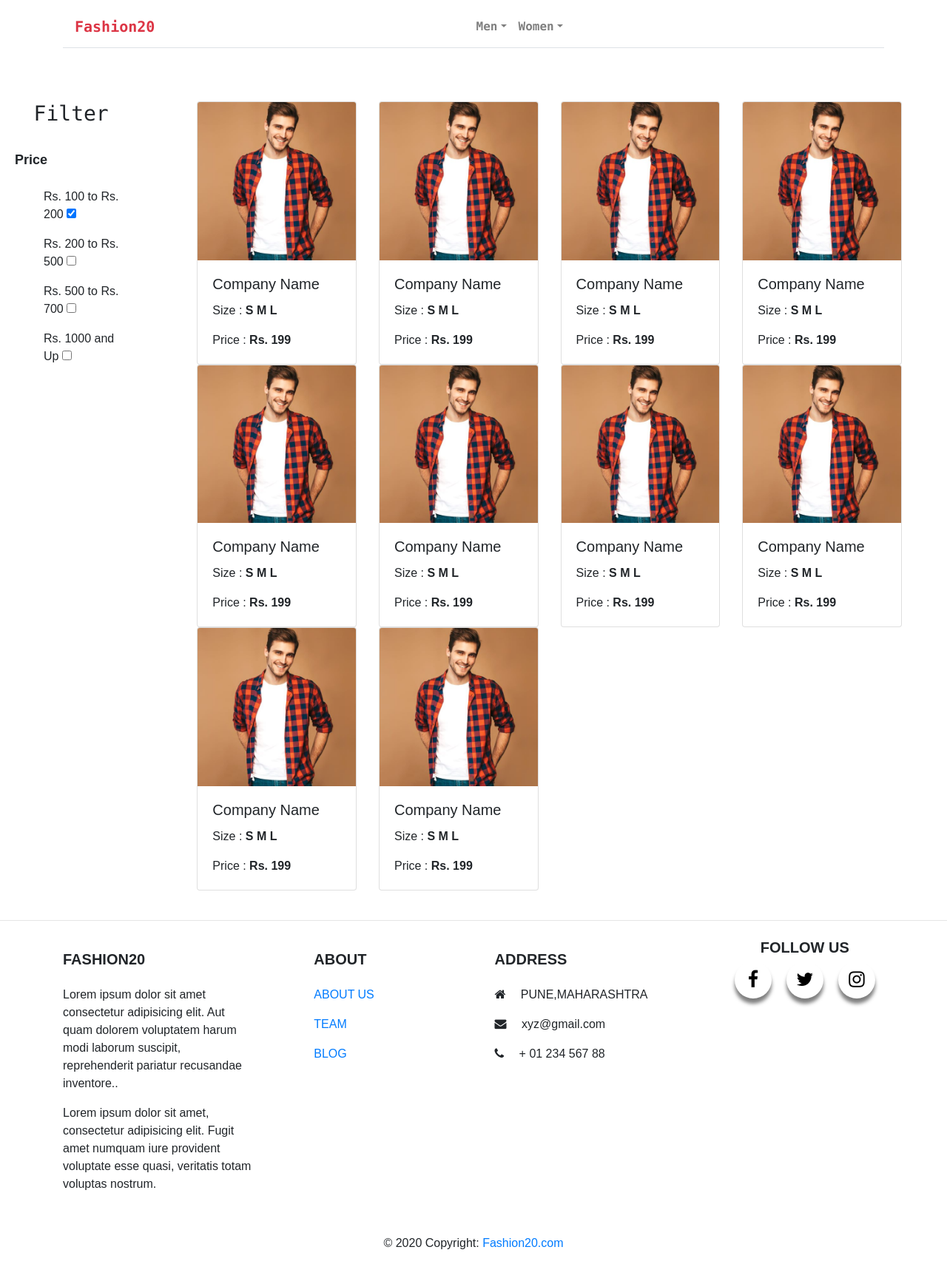
After one commit to sejalrane777/Sejal, a PHP site: page /filter_page.php in a window 1280 px wide. The commit adds this page. Shown: the whole page at 74% size. Run offline with PHP 8.4, Linux system fonts and the light colour scheme; data comes from the database, SQL or seed files in the repository.

Commit message:
added filter page UI

```diff
--- a/css/style.css
+++ b/css/style.css
@@ -165,3 +165,4 @@ body {
 .social-menu ul li:nth-child(5) a:hover {
   background-color: #0077B5;
 }
+/* end social-menu css */
--- /dev/null
+++ b/filter_page.php
@@ -0,0 +1,193 @@
+<?php include("includes/header.php"); ?> <br><br><br>
+<link rel="stylesheet" type="text/css" href="css/filter.css" />
+
+
+
+
+<div class="container-flex">
+    <div class="row">
+        <div class="col-sm-2 col-md-3 col-lg-2">
+            <div class="container-flex ml-1 ">
+                <h3 class="text-monospace text-center">Filter</h3>
+                <br><span class=" font-weight-bold ml-3" style="font-size:large; font-family:sans-serif; ">Price</span>
+
+                <ul style="list-style-type:none;"><br>
+
+                    <label class="container  pb-2"> Rs. 100 to Rs. 200
+                        <input type="checkbox" checked="checked">
+                        <span class="checkmark"></span>
+                    </label>
+                    <label class="container pb-2"> Rs. 200 to Rs. 500
+                        <input type="checkbox">
+                        <span class="checkmark"></span>
+                    </label>
+                    <label class="container pb-2"> Rs. 500 to Rs. 700
+                        <input type="checkbox">
+                        <span class="checkmark"></span>
+                    </label>
+                    <label class="container pb-2"> Rs. 1000 and Up
+                        <input type="checkbox">
+                        <span class="checkmark"></span>
+                    </label>
+                </ul>
+
+            </div>
+        </div>
+
+
+        <div class="col-sm-9 col-md-8 col-lg-9 ml-md-5 ">
+            <div class="row">
+
+                <div class="col-6  col-md-3">
+                    <div class="card-deck">
+                        <div class="card">
+                            <img src="images/men topwear.jpg" class="card-img-top " alt="...">
+                            <div class="card-body">
+                                <h5 class="card-title">Company Name</h5>
+                                <p class="card-text">Size  :<span class="font-weight-bold"> S M L</span></p>
+                                <p class="card-text">Price :<span class="font-weight-bold "> Rs. 199</span></p>
+                            </div>
+                        </div>
+                    </div>
+
+                </div>
+                <div class="col-6  col-md-3">
+                    <div class="card-deck">
+                        <div class="card">
+                            <img src="images/men topwear.jpg" class="card-img-top " alt="...">
+                            <div class="card-body">
+                                <h5 class="card-title">Company Name</h5>
+                                <p class="card-text">Size  :<span class="font-weight-bold"> S M L</span></p>
+                                <p class="card-text">Price :<span class="font-weight-bold "> Rs. 199</span></p>
+                            </div>
+                        </div>
+                    </div>
+
+                </div>
+                <div class="col-6  col-md-3">
+                    <div class="card-deck">
+                        <div class="card">
+                            <img src="images/men topwear.jpg" class="card-img-top " alt="...">
+                            <div class="card-body">
+                                <h5 class="card-title">Company Name</h5>
+                                <p class="card-text">Size  :<span class="font-weight-bold"> S M L</span></p>
+                                <p class="card-text">Price :<span class="font-weight-bold "> Rs. 199</span></p>
+                            </div>
+                        </div>
+                    </div>
+
+                </div>
+                <div class="col-6  col-md-3">
+                    <div class="card-deck">
+                        <div class="card">
+                            <img src="images/men topwear.jpg" class="card-img-top " alt="...">
+                            <div class="card-body">
+                                <h5 class="card-title">Company Name</h5>
+                                <p class="card-text">Size  :<span class="font-weight-bold"> S M L</span></p>
+                                <p class="card-text">Price :<span class="font-weight-bold "> Rs. 199</span></p>
+                            </div>
+                        </div>
+                    </div>
+
+                </div>
+                <div class="col-6  col-md-3">
+                    <div class="card-deck">
+                        <div class="card">
+                            <img src="images/men topwear.jpg" class="card-img-top " alt="...">
+                            <div class="card-body">
+                                <h5 class="card-title">Company Name</h5>
+                                <p class="card-text">Size  :<span class="font-weight-bold"> S M L</span></p>
+                                <p class="card-text">Price :<span class="font-weight-bold "> Rs. 199</span></p>
+                            </div>
+                        </div>
+                    </div>
+
+                </div>
+                <div class="col-6  col-md-3">
+                    <div class="card-deck">
+                        <div class="card">
+                            <img src="images/men topwear.jpg" class="card-img-top " alt="...">
+                            <div class="card-body">
+                                <h5 class="card-title">Company Name</h5>
+                                <p class="card-text">Size  :<span class="font-weight-bold"> S M L</span></p>
+                                <p class="card-text">Price :<span class="font-weight-bold "> Rs. 199</span></p>
+                            </div>
+                        </div>
+                    </div>
+
+                </div>
+                <div class="col-6  col-md-3">
+                    <div class="card-deck">
+                        <div class="card">
+                            <img src="images/men topwear.jpg" class="card-img-top " alt="...">
+                            <div class="card-body">
+                                <h5 class="card-title">Company Name</h5>
+                                <p class="card-text">Size  :<span class="font-weight-bold"> S M L</span></p>
+                                <p class="card-text">Price :<span class="font-weight-bold "> Rs. 199</span></p>
+                            </div>
+                        </div>
+                    </div>
+
+                </div>
+                <div class="col-6  col-md-3">
+                    <div class="card-deck">
+                        <div class="card">
+                            <img src="images/men topwear.jpg" class="card-img-top " alt="...">
+                            <div class="card-body">
+                                <h5 class="card-title">Company Name</h5>
+                                <p class="card-text">Size  :<span class="font-weight-bold"> S M L</span></p>
+                                <p class="card-text">Price :<span class="font-weight-bold "> Rs. 199</span></p>
+                            </div>
+                        </div>
+                    </div>
+
+                </div>
+                <div class="col-6  col-md-3">
+                    <div class="card-deck">
+                        <div class="card">
+                            <img src="images/men topwear.jpg" class="card-img-top " alt="...">
+                            <div class="card-body">
+                                <h5 class="card-title">Company Name</h5>
+                                <p class="card-text">Size  :<span class="font-weight-bold"> S M L</span></p>
+                                <p class="card-text">Price :<span class="font-weight-bold "> Rs. 199</span></p>
+                            </div>
+                        </div>
+                    </div>
+
+                </div>
+                <div class="col-6  col-md-3">
+                    <div class="card-deck">
+                        <div class="card">
+                            <img src="images/men topwear.jpg" class="card-img-top " alt="...">
+                            <div class="card-body">
+                                <h5 class="card-title">Company Name</h5>
+                                <p class="card-text">Size  :<span class="font-weight-bold"> S M L</span></p>
+                                <p class="card-text">Price :<span class="font-weight-bold "> Rs. 199</span></p>
+                            </div>
+                        </div>
+                    </div>
+
+                </div>
+
+            </div><br>
+
+        </div>
+    </div>
+</div>
+
+
+
+
+
+
+
+
+
+
+
+
+
+
+
+
+<?php include("includes/footer.php"); ?>
--- a/includes/header.php
+++ b/includes/header.php
@@ -1,6 +1,7 @@
-<?php include "controller/categoryController.php"?>
+<?php include "controller/categoryController.php" ?>
 <!DOCTYPE html>
 <html lang="en">
+
 <head>
     <meta charset="utf-8">
     <meta name="viewport" content="width=device-width, initial-scale=1, shrink-to-fit=no">
@@ -9,11 +10,10 @@
     <!-- <script src="js/slick.js"></script> -->
     <link rel="stylesheet" href="css/bootstrap.min.css">
     <link rel="stylesheet" href="css/font-awesome.min.css">
-    <link rel="stylesheet" href="css/slick-master/slick/slick.css">
-    <link rel="stylesheet" href="css/slick-master/slick/slick-theme.css">
     <link rel="stylesheet" href="css/style.css">
     <title>Fashion20</title>
 </head>
+
 <body>
     <!-- start of navbar -->
     <div class="container mt-2">
@@ -34,7 +34,7 @@
                                         <p class="font-weight-bold"><img src="images/wear.png" alt=""> <?= $row['category'] ?> Wear</p>
                                         <ul style="list-style-type:none;">
                                             <?php
-                                        $fetchSubCategory=mysqli_query($conn,"SELECT * from sub_category WHERE category='".$row['category']."' ");
+                                            $fetchSubCategory = mysqli_query($conn, "SELECT * from sub_category WHERE category='" . $row['category'] . "' ");
                                             foreach ($fetchSubCategory as $sub) { ?>
                                                 <li><a class="dropdown-item" href="#"><?= $sub['subCategory'] ?></a></li><br>
                                             <?php } ?>
--- a/index.php
+++ b/index.php
@@ -1,5 +1,7 @@
 <?php include("includes/header.php"); ?>
 <?php include("controller/sliderImageController.php"); ?>
+<link rel="stylesheet" href="css/slick-master/slick/slick.css">
+<link rel="stylesheet" href="css/slick-master/slick/slick-theme.css">
 
 <!-- star of carousal -->
 <div id="carouselIndicators" class="carousel slide mt-3" data-ride="carousel">
```
Also changed, not shown: css/filter_page.css (added, +87 -0 lines). Lines whose indentation alone changed are shown as unchanged.
